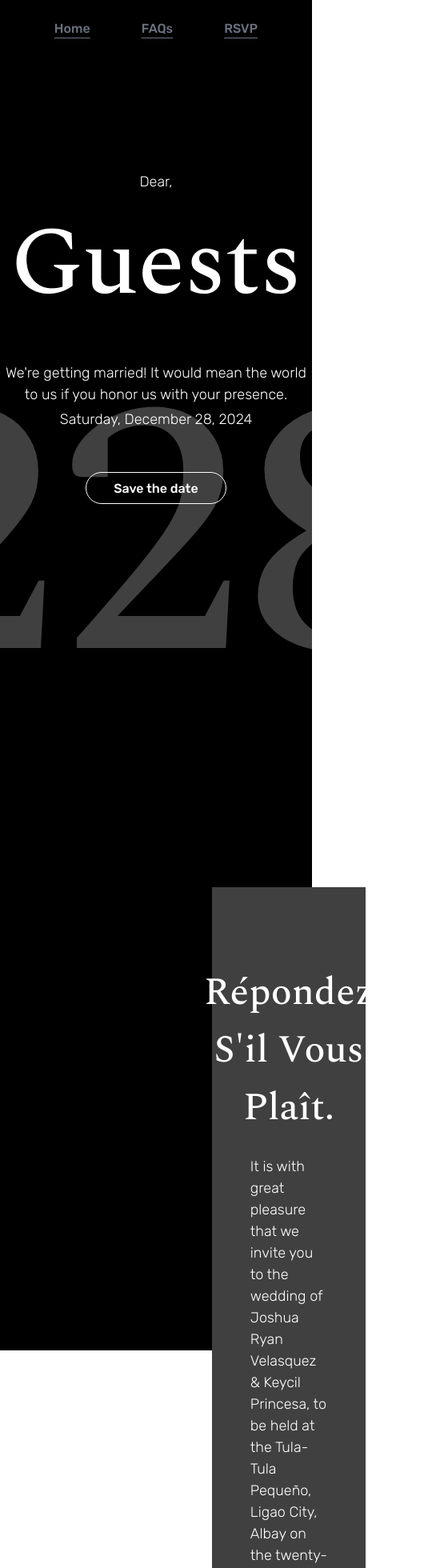
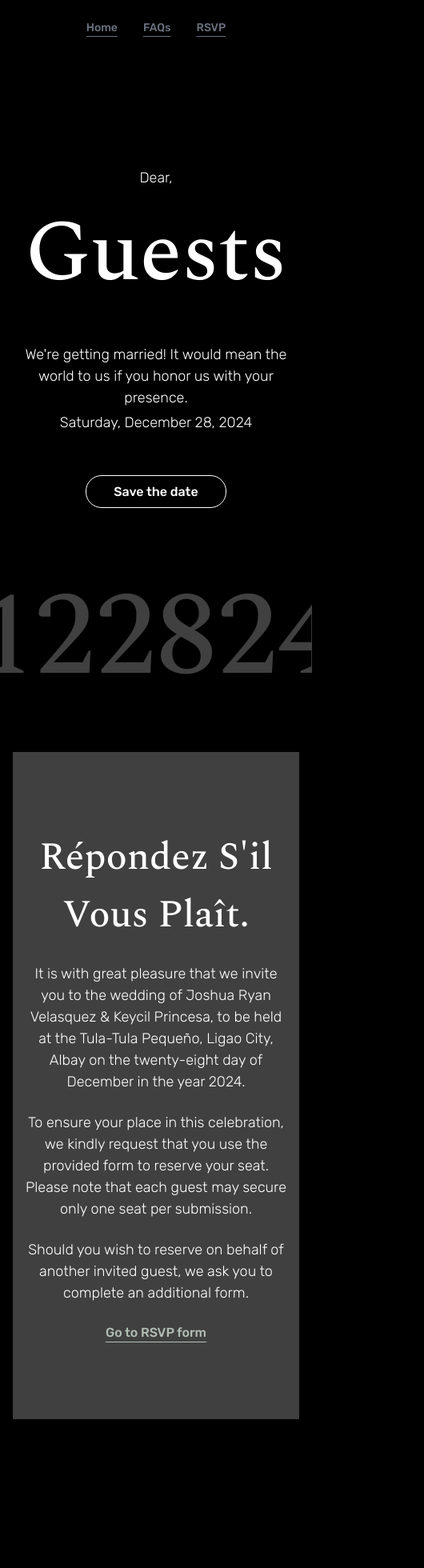
Before and after one commit to joshua-afk/wedding, a React (Vite) app: page / in a window 390 px wide. Shown: the top 1960 px of the page at 80% size, 530 px wide, since content can reach past the window. After the commit the page ends 1870 px from the top, so only its background shows below. Built offline with nearby package versions, Linux system fonts and the light colour scheme.

Commit message:
feat(style): responsiveness for other breakpoints

```diff
--- a/src/App.jsx
+++ b/src/App.jsx
@@ -73,10 +73,16 @@ function App() {
                 It is with great pleasure that we invite you to the wedding of{' '}
                 <span>Joshua Ryan Velasquez &amp; Keycil Princesa</span>, to be held at the
                 Tula-Tula Pequeño, Ligao City, Albay on the twenty-eight day of December in the year
-                2024. To ensure your place in this celebration, we kindly request that you use the
+                2024.
+              </p>
+              <p className="wedding__rsvp-context">
+                To ensure your place in this celebration, we kindly request that you use the
                 provided form to reserve your seat. Please note that each guest may secure only one
-                seat per submission. Should you wish to reserve on behalf of another invited guest,
-                we ask you to complete an additional form.
+                seat per submission.
+              </p>
+              <p className="wedding__rsvp-context">
+                Should you wish to reserve on behalf of another invited guest, we ask you to
+                complete an additional form.
               </p>
               <a
                 href="https://docs.google.com/forms/d/e/1FAIpQLSeunbAcctFrowFmYCHaKRIJNsJLY8XoUcgRr1COMO5kVHg4ZQ/viewform"
--- a/src/App.scss
+++ b/src/App.scss
@@ -1,12 +1,18 @@
 // variables
-$topbar-height: 42px;
-$date-height: 450px;
+$date-height: 490px;
 
 // colors
 $ash-gray: #b2beb5;
 $amber: #ffbf00;
 $royal-purple: #4a016c;
 $red-wine: #770422;
+
+// breakpoints
+$max-phone: 430px;
+$min-tablet: 431px;
+$max-tablet: 1102px;
+$min-desktop: 1103px;
+$xl-desktop: 1440px;
 
 section {
   background-color: #000000;
@@ -23,7 +29,7 @@ section {
     display: flex;
     flex-direction: row;
     justify-content: center;
-    padding: 1.5rem 0; // TODO: change this to px
+    padding: 24px 0;
     position: absolute;
     width: 100%;
     z-index: 40;
@@ -63,16 +69,13 @@ section {
       overflow: hidden;
       position: relative;
       text-align: center;
-
-      // top: calc(100vh - $date-height - 41px);
       z-index: 10;
     }
 
     &-date {
       color: #ffffff;
-      container-name: 'wedding__banner-date-container';
       font-size: $date-height;
-      line-height: 0.75;
+      line-height: 0.62;
 
       // Overflow text equally to left and right
       margin-left: -100%;
@@ -104,8 +107,6 @@ section {
 
       & > h4 {
         font-family: Rubik, sans-serif;
-
-        // font-size: 24px;
         font-size: 18px;
         font-weight: 300;
       }
@@ -132,13 +133,16 @@ section {
   }
 
   &__rsvp {
-    padding: 265px;
+    display: flex;
+    justify-content: center;
+    padding: 192px 64px;
 
     &-container {
       align-items: center;
       background-color: #404040;
       display: flex;
       flex-direction: column;
+      max-width: 1250px;
       padding: 96px;
     }
 
@@ -151,6 +155,62 @@ section {
     &-context {
       font-size: 18px;
       margin-bottom: 24px;
+      text-align: center;
+    }
+  }
+
+  @media (min-width: $xl-desktop) {
+    &__rsvp {
+      padding: 265px 96px;
+    }
+  }
+
+  @media (max-width: $min-desktop) {
+    &__banner {
+      &-date {
+        font-size: 371px;
+      }
+    }
+
+    &__rsvp {
+      padding: 96px 64px;
+    }
+  }
+
+  @media (max-width: $max-phone) {
+    &__header {
+      font-size: 14px;
+    }
+
+    &__header-items {
+      gap: 32px;
+    }
+
+    &__banner {
+      &-contents > h2 {
+        font-size: 108px;
+      }
+
+      &-contents > p {
+        padding-left: 1.5rem;
+        padding-right: 1.5rem;
+      }
+
+      &-date {
+        font-size: 148px;
+      }
+    }
+
+    &__rsvp {
+      padding: 96px 16px;
+
+      &-container {
+        padding: 96px 16px;
+      }
+
+      &-header {
+        font-size: 40;
+      }
     }
   }
 }
--- a/src/index.css
+++ b/src/index.css
@@ -19,6 +19,7 @@ html {
 }
 
 body {
+  background-color: #000000;
   display: flex;
   font-family: Rubik, sans-serif;
   margin: 0;
```
